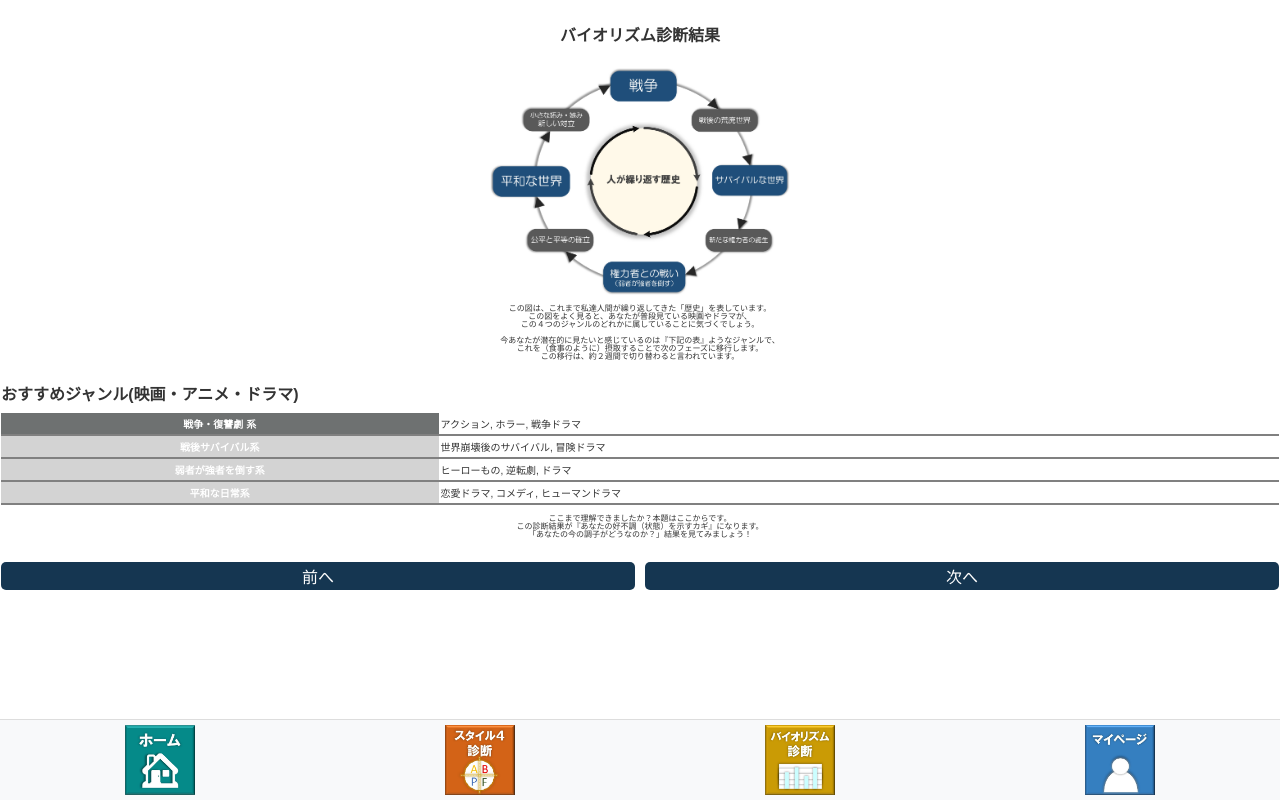
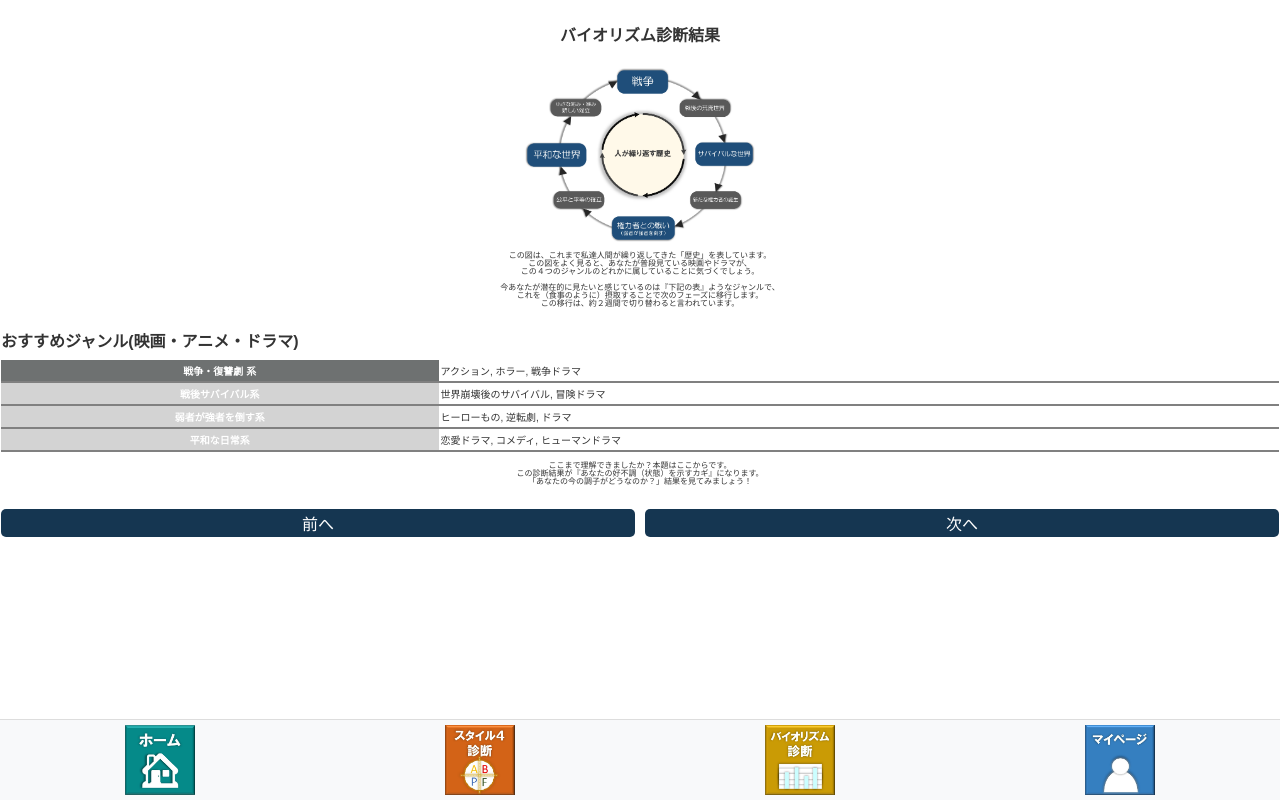
Before and after one commit to sakaguchi2783/GT-golf-app, a React (Create React App) app: page /biorhythm-result in a window 1280 px wide. Both pictures are taken after a click on the button "次へ". Built offline with nearby package versions, Linux system fonts and the light colour scheme.

Commit message:
UI修正37

```diff
--- a/src/pages/BiorhythmResult.js
+++ b/src/pages/BiorhythmResult.js
@@ -116,7 +116,7 @@ const BiorhythmResult = () => {
 
   {step === 1 && (
         <div className="result-section">
-          <img src={loopImage} alt="人が繰り返す歴史" className="loop-image" style={{ width: '100%', maxWidth: '300px', margin: '0 auto', display: 'block' }} />
+          <img src={loopImage} alt="人が繰り返す歴史" className="loop-image" style={{ width: '100%', maxWidth: '230px', margin: '0 auto', display: 'block' }} />
           <p style={{ fontSize: '8px', marginTop: '10px', lineHeight: '1.0' }}>
             この図は、これまで私達人間が繰り返してきた「歴史」を表しています。<br />
             この図をよく見ると、あなたが普段見ている映画やドラマが、<br />
```
